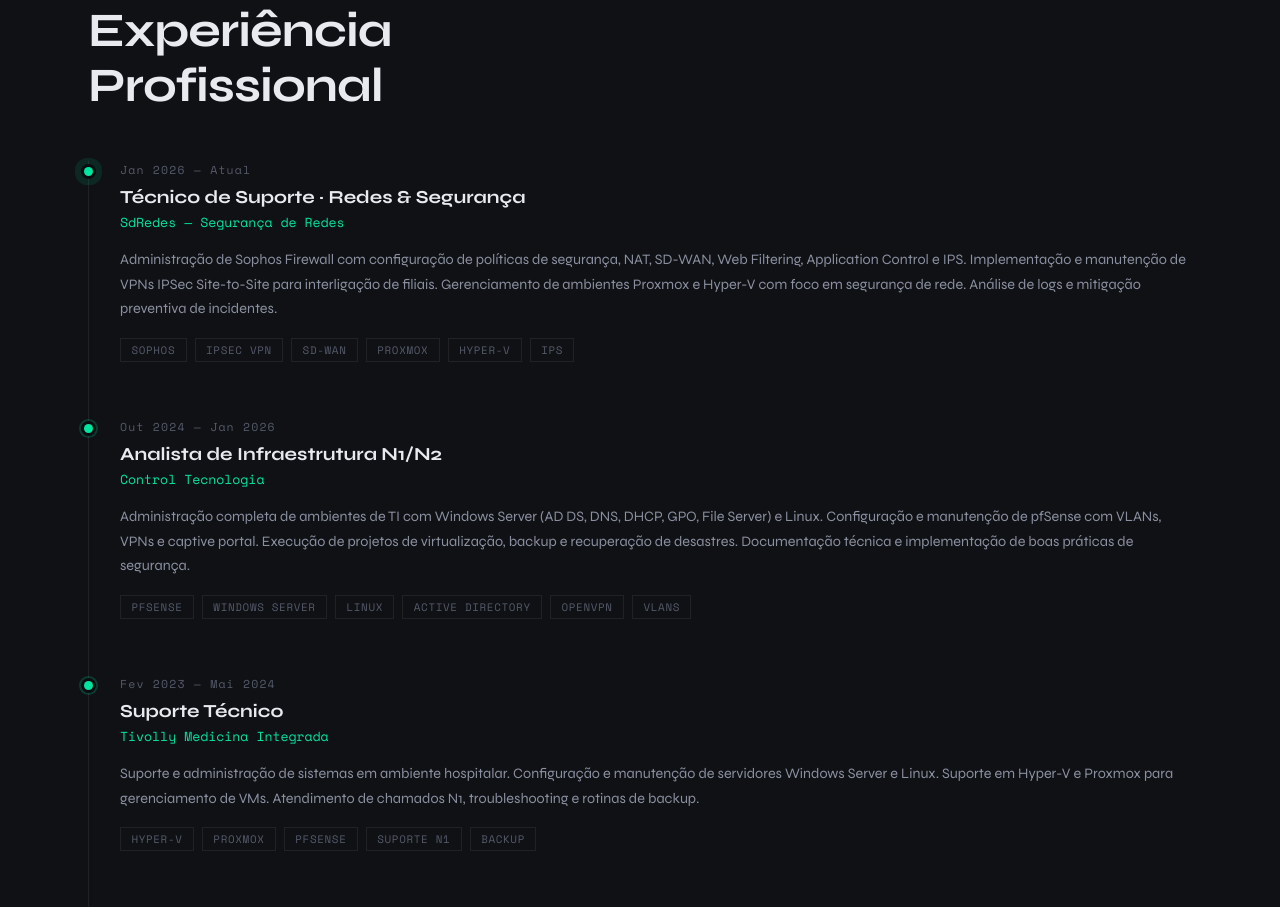
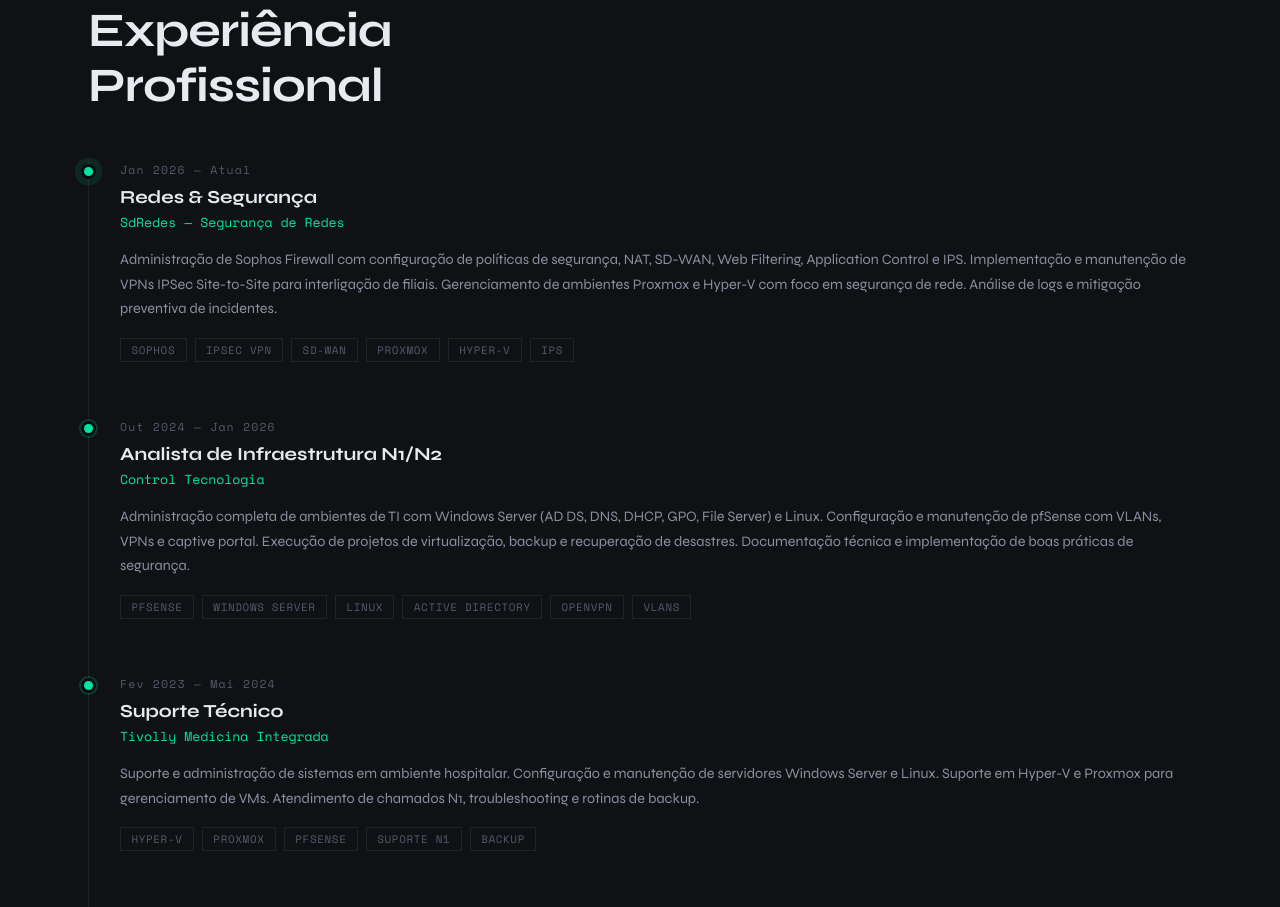
Before and after one commit to Mart1nsHiago/Mart1nsHiago.github.io, a plain HTML site: page index.html in a window 1280 px wide. Shown: the part 2947-3854 px from the top of the page. Drawn offline with nearby package versions, Linux system fonts and the light colour scheme.

Commit message:
Update timeline role description
Removed the job title from the timeline role.

```diff
--- a/index.html
+++ b/index.html
@@ -234,7 +234,7 @@
     <div class="timeline-item">
       <div class="timeline-dot active"></div>
       <div class="timeline-period">Jan 2026 — Atual</div>
-      <div class="timeline-role">Técnico de Suporte · Redes &amp; Segurança</div>
+      <div class="timeline-role">Redes &amp; Segurança</div>
       <div class="timeline-company">SdRedes — Segurança de Redes</div>
       <div class="timeline-desc">
         Administração de Sophos Firewall com configuração de políticas de segurança, NAT, SD-WAN,
```
